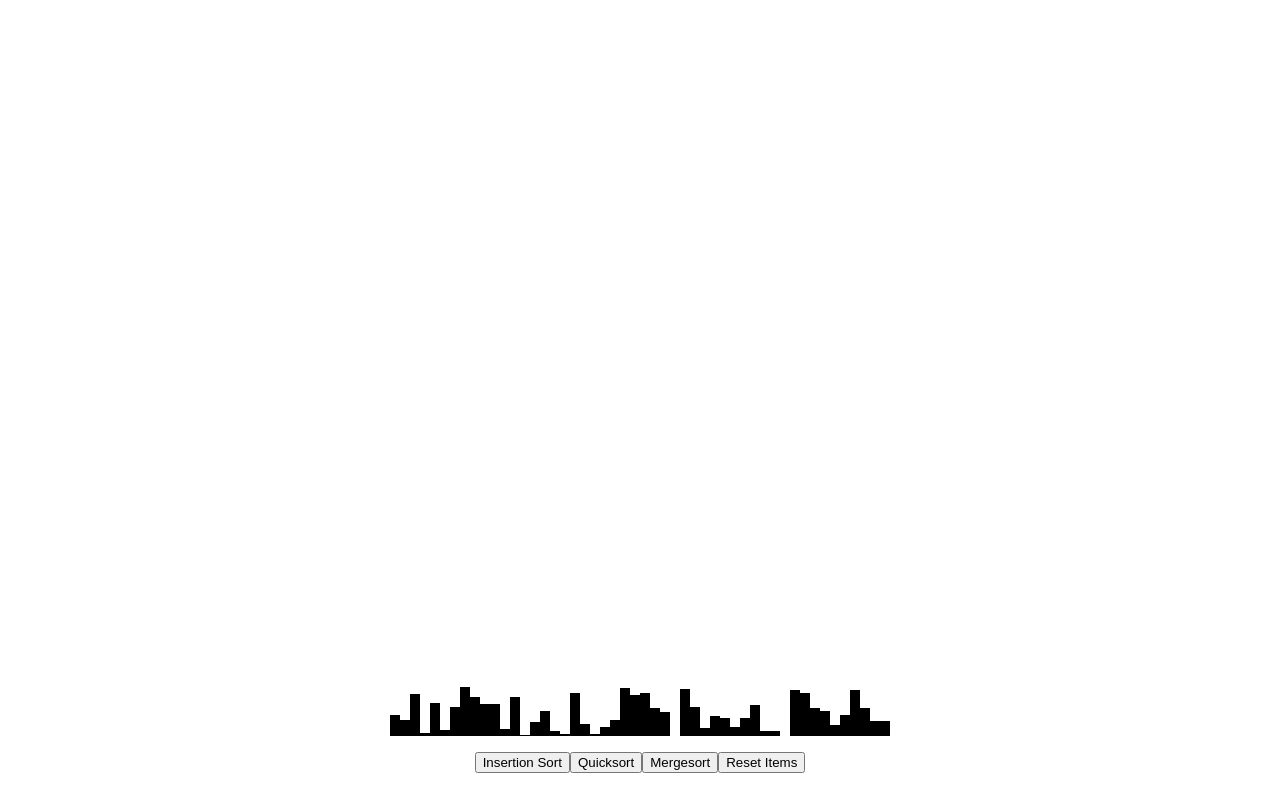
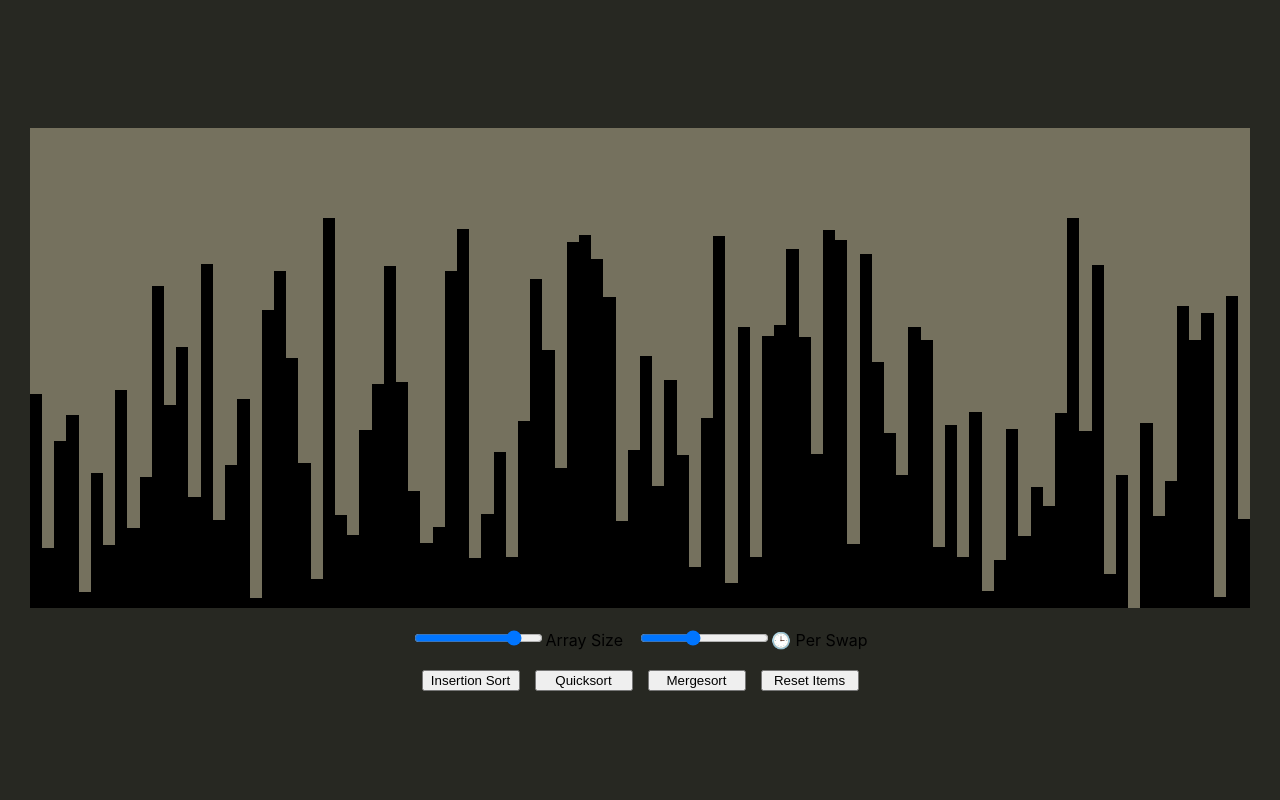
Before and after one commit to jacobomantilla10/sorting_visualizer, a React (Create React App) app: page / in a window 1280 px wide. Built offline with nearby package versions, Linux system fonts and the light colour scheme.

Commit message:
Style changes

```diff
--- a/src/App.css
+++ b/src/App.css
@@ -37,15 +37,47 @@
   }
 }
 
+body {
+  background-color: #272822;
+}
+
 .array-container {
-  height: 92vh;
+  height: 60vh;
   display: flex;
   justify-content: center;
   align-items: flex-end;
   margin-bottom: 15px;
+  margin-top: 10%;
+  margin-left: 30px;
+  margin-right: 30px;
+  background-color: #75715e;
 }
 
 .array-bar {
-  width: 10px;
+  /* width: 10px; */
+  flex-grow: 1;
   display: inline-block;
+  background-color: #272822;
 }
+
+.button-container {
+  display: flex;
+  justify-content: center;
+  align-items: center;
+  margin: 20px;
+  flex-wrap: wrap;
+  gap: 15px;
+}
+
+.button-container > * {
+  width: 98px;
+}
+
+.sliders-container {
+  display: flex;
+  justify-content: center;
+  align-items: center;
+  margin: 20px;
+  flex-wrap: wrap;
+  gap: 15px;
+}
--- a/src/components/SortingVisualizer.js
+++ b/src/components/SortingVisualizer.js
@@ -7,9 +7,15 @@ import {
 
 function createRandomArray(numItems) {
   let arr = [];
+  let max = 400;
+
+  if (document.getElementById("array_container")) {
+    max =
+      parseInt(document.getElementById("array_container").clientHeight) - 10;
+  }
 
   for (let i = 0; i < numItems; i++) {
-    let num = Math.floor(Math.random() * 50);
+    let num = Math.floor(Math.random() * max);
     arr.push(num);
   }
 
@@ -17,18 +23,27 @@ function createRandomArray(numItems) {
 }
 
 function SortingVisualizer() {
-  const numItems = 50;
+  const [numItems, setNumItems] = useState(100);
   const [items, setItems] = useState(createRandomArray(numItems));
   const [isSorting, setIsSorting] = useState(false);
+  const [sortTime, setSortTime] = useState(null);
+  const [sortingSpeed, setSortingSpeed] = useState(30);
 
   const arrayBars = document.getElementsByClassName("array-bar");
 
   function resetItems() {
+    setSortTime(null);
     setItems(createRandomArray(numItems));
   }
 
   async function handleInsertionSortClick() {
-    let res = await insertionSort(arrayBars);
+    setIsSorting(true);
+
+    const start = Date.now();
+    let res = await insertionSort(arrayBars, sortingSpeed);
+    const end = Date.now();
+    setSortTime(end - start);
+
     let nextItems = [];
 
     for (let i = 0; i < res.length; i++) {
@@ -36,10 +51,17 @@ function SortingVisualizer() {
     }
     //console.log(nextItems);
     setItems(nextItems);
+    setIsSorting(false);
   }
 
   async function handleQuickSortClick() {
-    let res = await quickSort(arrayBars, 0, arrayBars.length - 1);
+    setIsSorting(true);
+
+    const start = Date.now();
+    let res = await quickSort(arrayBars, 0, arrayBars.length - 1, sortingSpeed);
+    const end = Date.now();
+    setSortTime(end - start);
+
     let nextItems = [];
 
     for (let i = 0; i < res.length; i++) {
@@ -47,10 +69,17 @@ function SortingVisualizer() {
     }
     console.log(nextItems);
     setItems(nextItems);
+    setIsSorting(false);
   }
 
   async function handleMergeSortClick() {
-    let res = await mergeSort(arrayBars, 0, arrayBars.length - 1);
+    setIsSorting(true);
+
+    const start = Date.now();
+    let res = await mergeSort(arrayBars, 0, arrayBars.length - 1, sortingSpeed);
+    const end = Date.now();
+    setSortTime(end - start);
+
     let nextItems = [];
 
     for (let i = 0; i < res.length; i++) {
@@ -58,11 +87,24 @@ function SortingVisualizer() {
     }
     console.log(nextItems);
     setItems(nextItems);
+    setIsSorting(false);
+  }
+
+  function onSpeedChange(e) {
+    console.log("triggered");
+    setSortingSpeed(parseInt(e.target.value));
+  }
+
+  function onNumItemsChange(e) {
+    console.log("triggered");
+    setNumItems(parseInt(e.target.value));
+    resetItems();
   }
 
   return (
-    <div className="container">
-      <div className="array-container">
+    <div className="container" style={{ width: "100%", height: "100%" }}>
+      {/* {sortTime && <h3>{`Last array was sorted in ${sortTime}ms`}</h3>} */}
+      <div id="array_container" className="array-container">
         {items.map((item, idx) => (
           <div
             className="array-bar"
@@ -72,6 +114,31 @@ function SortingVisualizer() {
           ></div>
         ))}
       </div>
+      <div className="sliders-container">
+        <div>
+          <input
+            type="range"
+            name="number"
+            min="15"
+            max="120"
+            value={numItems}
+            onChange={onNumItemsChange}
+          ></input>
+          <label for="number">Array Size</label>
+        </div>
+        <div>
+          <input
+            type="range"
+            name="speed"
+            min="10"
+            max="60"
+            value={sortingSpeed}
+            onChange={onSpeedChange}
+          ></input>
+          <label for="speed">🕒 Per Swap</label>
+        </div>
+      </div>
+      <div className="button-container">
         <button
           className="insertion-sort-button"
           onClick={() => handleInsertionSortClick()}
@@ -96,6 +163,7 @@ function SortingVisualizer() {
           </button>
         )}
       </div>
+    </div>
   );
 }
 
--- a/src/sorting-algos/sortingAlgorithms.js
+++ b/src/sorting-algos/sortingAlgorithms.js
@@ -1,33 +1,33 @@
-export async function insertionSort(arr) {
+export async function insertionSort(arr, swapTime) {
   for (let i = 1; i < arr.length; i++) {
     let x = arr[i].getAttribute("height");
     let j = i - 1;
     while (j >= 0 && parseInt(arr[j].getAttribute("height")) > x) {
       let rightBarStyle = arr[j + 1].style;
       let leftBarStyle = arr[j].style;
-      await delay(30);
+      await delay(swapTime);
       rightBarStyle["backgroundColor"] = "green";
       leftBarStyle["backgroundColor"] = "green";
-      await delay(35);
+      await delay(swapTime);
       arr[j + 1].setAttribute("height", arr[j].getAttribute("height"));
       rightBarStyle["height"] = leftBarStyle["height"];
-      await delay(30);
+      await delay(swapTime);
       rightBarStyle["backgroundColor"] = "black";
       leftBarStyle["backgroundColor"] = "black";
       j--;
     }
-    await delay(30);
+    await delay(swapTime);
     arr[j + 1].style["backgroundColor"] = "green";
-    await delay(35);
+    await delay(swapTime);
     arr[j + 1].setAttribute("height", x);
     arr[j + 1].style["height"] = `${x}px`;
-    await delay(30);
+    await delay(swapTime);
     arr[j + 1].style["backgroundColor"] = "black";
   }
   return arr;
 }
 
-export async function quickSort(arr, s, e) {
+export async function quickSort(arr, s, e, swapTime) {
   if (e - s + 1 <= 1) {
     return;
   }
@@ -39,38 +39,38 @@ export async function quickSort(arr, s, e) {
     if (parseInt(arr[i].getAttribute("height")) < pivot) {
       let tmp = arr[left].getAttribute("height");
 
-      await delay(35);
+      await delay(swapTime);
       arr[left].style["backgroundColor"] = "green";
       arr[i].style["backgroundColor"] = "green";
 
-      await delay(35);
+      await delay(swapTime);
       arr[left].style["height"] = arr[i].style["height"];
       arr[left].setAttribute("height", arr[i].getAttribute("height"));
 
-      await delay(35);
+      await delay(swapTime);
       arr[i].style["height"] = `${tmp}px`;
       arr[i].setAttribute("height", tmp);
 
-      await delay(35);
+      await delay(swapTime);
       arr[left].style["backgroundColor"] = "black";
       arr[i].style["backgroundColor"] = "black";
 
       left++;
     }
   }
-  await delay(35);
+  await delay(swapTime);
   arr[e].style["backgroundColor"] = "green";
   arr[left].style["backgroundColor"] = "green";
 
-  await delay(35);
+  await delay(swapTime);
   arr[e].style["height"] = arr[left].style["height"];
   arr[e].setAttribute("height", arr[left].getAttribute("height"));
 
-  await delay(35);
+  await delay(swapTime);
   arr[left].style["height"] = `${pivot}px`;
   arr[left].setAttribute("height", pivot);
 
-  await delay(35);
+  await delay(swapTime);
   arr[e].style["backgroundColor"] = "black";
   arr[left].style["backgroundColor"] = "black";
 
@@ -80,7 +80,7 @@ export async function quickSort(arr, s, e) {
   return arr;
 }
 
-export async function mergeSort(arr, s, e) {
+export async function mergeSort(arr, s, e, swapTime) {
   if (e - s + 1 <= 1) return arr;
 
   //Find the middle index of the array
@@ -93,14 +93,14 @@ export async function mergeSort(arr, s, e) {
   await mergeSort(arr, m + 1, e);
 
   //Merge sorted halves
-  await merge(arr, s, m, e);
+  await merge(arr, s, m, e, swapTime);
 
   return arr;
 }
 
 let delay = (ms) => new Promise((resolve) => setTimeout(resolve, ms));
 
-async function merge(arr, s, m, e) {
+async function merge(arr, s, m, e, swapTime) {
   let elements = Array.from(arr);
   let L = elements
     .slice(s, m + 1)
@@ -116,29 +116,29 @@ async function merge(arr, s, m, e) {
   // Merge the two sorted halves into the original array
   while (i < L.length && j < R.length) {
     if (L[i] <= R[j]) {
-      await delay(35);
+      await delay(swapTime);
       arr[k].style["backgroundColor"] = "green";
       arr[s + i].style["backgroundColor"] = "green";
 
-      await delay(35);
+      await delay(swapTime);
       arr[k].setAttribute("height", L[i]);
       arr[k].style["height"] = `${L[i]}px`;
 
-      await delay(35);
+      await delay(swapTime);
       arr[k].style["backgroundColor"] = "black";
       arr[s + i].style["backgroundColor"] = "black";
 
       i++;
     } else {
-      await delay(35);
+      await delay(swapTime);
       arr[k].style["backgroundColor"] = "green";
       arr[m + j + 1].style["backgroundColor"] = "green";
 
-      await delay(35);
+      await delay(swapTime);
       arr[k].setAttribute("height", R[j]);
       arr[k].style["height"] = `${R[j]}px`;
 
-      await delay(35);
+      await delay(swapTime);
       arr[k].style["backgroundColor"] = "black";
       arr[m + j + 1].style["backgroundColor"] = "black";
 
@@ -149,15 +149,15 @@ async function merge(arr, s, m, e) {
 
   //one of the halves will have elements remaining
   while (i < L.length) {
-    await delay(35);
+    await delay(swapTime);
     arr[k].style["backgroundColor"] = "green";
     arr[s + i].style["backgroundColor"] = "green";
 
-    await delay(35);
+    await delay(swapTime);
     arr[k].setAttribute("height", L[i]);
     arr[k].style["height"] = `${L[i]}px`;
 
-    await delay(35);
+    await delay(swapTime);
     arr[k].style["backgroundColor"] = "black";
     arr[s + i].style["backgroundColor"] = "black";
 
@@ -165,15 +165,15 @@ async function merge(arr, s, m, e) {
     k++;
   }
   while (j < R.length) {
-    await delay(35);
+    await delay(swapTime);
     arr[k].style["backgroundColor"] = "green";
     arr[m + j + 1].style["backgroundColor"] = "green";
 
-    await delay(35);
+    await delay(swapTime);
     arr[k].setAttribute("height", R[j]);
     arr[k].style["height"] = `${R[j]}px`;
 
-    await delay(35);
+    await delay(swapTime);
     arr[k].style["backgroundColor"] = "black";
     arr[m + j + 1].style["backgroundColor"] = "black";
 
```
Lines whose indentation alone changed are shown as unchanged.
